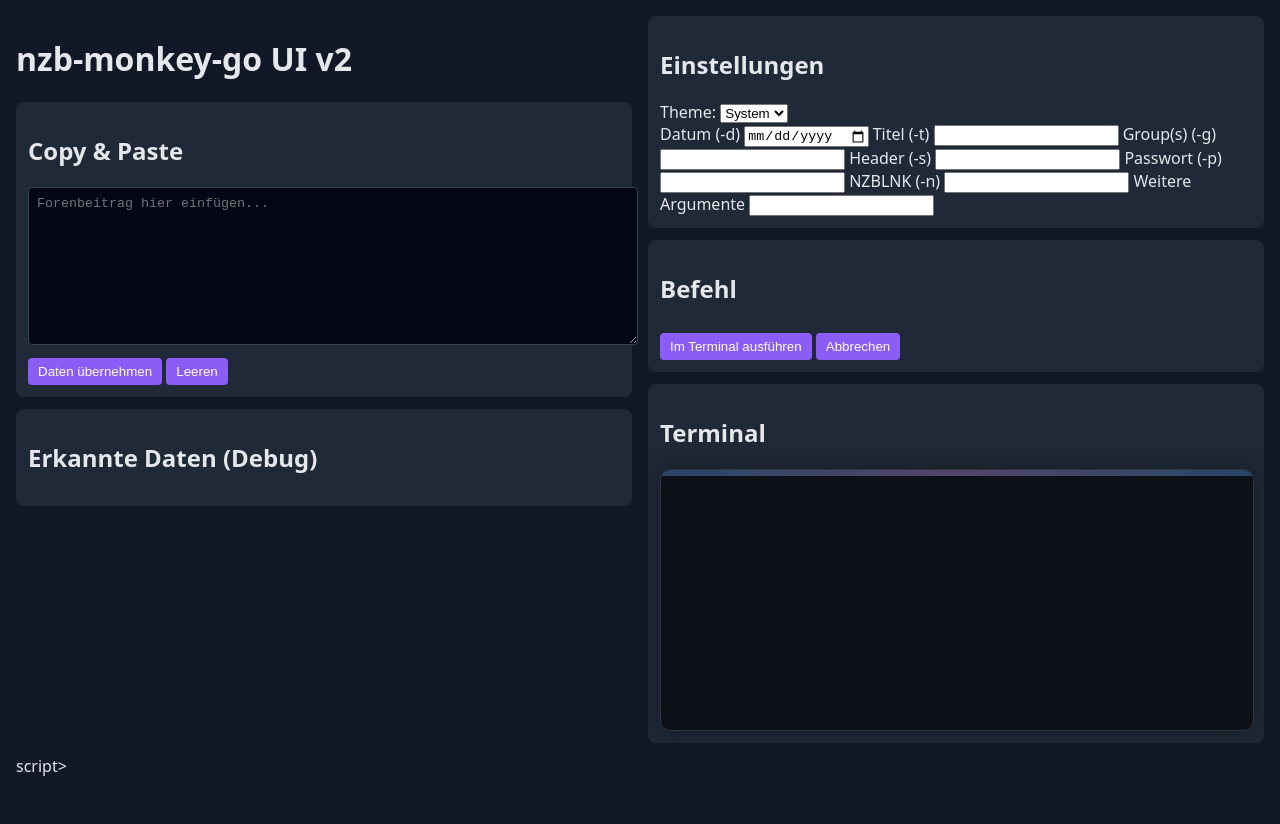
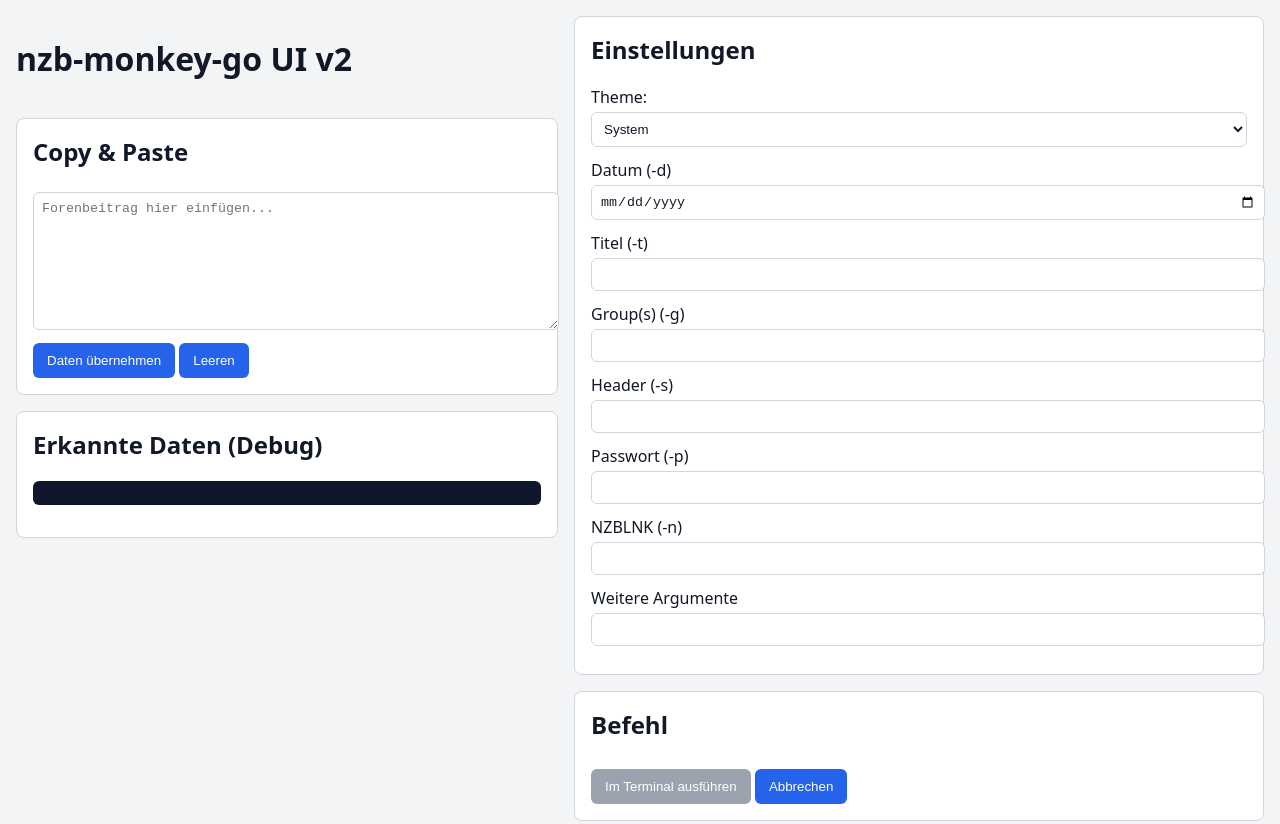
Before and after one commit to URBANsUNITED/NZB-Monkey-Go-UI, a website with bundled scripts: page public/index.html in a window 1280 px wide. Shown: the top 824 px of the page. Before the commit the page ends 800 px from the top, so only its background shows below. Built offline with nearby package versions, Linux system fonts and the light colour scheme; a script that the page names is missing.

Commit message:
Refactor CSS variables and layout styles

```diff
--- a/public/styles.css
+++ b/public/styles.css
@@ -1,120 +1,140 @@
+/* ------------------------------------------------------------
+   GLOBAL
+------------------------------------------------------------ */
+
 :root {
-  --bg: #111827;
-  --fg: #e5e7eb;
-  --panel: #1f2937;
-  --accent: #8b5cf6;
+  --bg: #f3f4f6;
+  --panel-bg: #ffffff;
+  --text: #111827;
+  --border: #d1d5db;
 }
 
-/* Light */
-:root[data-theme="light"] {
-  --bg: #f9fafb;
-  --fg: #111827;
-  --panel: #ffffff;
+[data-theme="dark"] {
+  --bg: #0f172a;
+  --panel-bg: #1e293b;
+  --text: #e2e8f0;
+  --border: #334155;
 }
 
-/* Dark */
-:root[data-theme="dark"] {
-  --bg: #111827;
-  --fg: #e5e7eb;
-  --panel: #1f2937;
-}
-
-/* Dracula */
-:root[data-theme="dracula"] {
+[data-theme="dracula"] {
   --bg: #282a36;
-  --fg: #f8f8f2;
-  --panel: #44475a;
-}
-
-/* System */
-@media (prefers-color-scheme: dark) {
-  :root[data-theme="system"] {
-    --bg: #111827;
-    --fg: #e5e7eb;
-    --panel: #1f2937;
-  }
+  --panel-bg: #343746;
+  --text: #f8f8f2;
+  --border: #44475a;
 }
 
 body {
   margin: 0;
-  padding: 16px;
+  padding: 0;
   font-family: system-ui, sans-serif;
   background: var(--bg);
-  color: var(--fg);
+  color: var(--text);
 }
+
+/* ------------------------------------------------------------
+   LAYOUT
+------------------------------------------------------------ */
 
 .layout {
   display: grid;
-  grid-template-columns: 1fr 1fr;
+  grid-template-columns: 1.1fr 1.4fr;
+  gap: 16px;
+  padding: 16px;
+}
+
+.left, .right {
+  display: flex;
+  flex-direction: column;
   gap: 16px;
 }
 
-/* Mobile: untereinander */
-@media (max-width: 900px) {
-  .layout {
-    grid-template-columns: 1fr;
-  }
+/* ------------------------------------------------------------
+   PANELS
+------------------------------------------------------------ */
 
-  .left, .right {
-    width: 100%;
-  }
+.panel {
+  background: var(--panel-bg);
+  border: 1px solid var(--border);
+  border-radius: 8px;
+  padding: 16px;
 }
 
+.panel h2 {
+  margin-top: 0;
+}
 
-.panel {
-  background: var(--panel);
-  border-radius: 8px;
-  padding: 12px;
+/* ------------------------------------------------------------
+   INPUTS
+------------------------------------------------------------ */
+
+label {
+  display: block;
   margin-bottom: 12px;
 }
 
-textarea#rawText {
+input, textarea, select {
   width: 100%;
-  height: 140px;
+  padding: 8px;
+  margin-top: 4px;
+  border-radius: 6px;
+  border: 1px solid var(--border);
+  background: var(--panel-bg);
+  color: var(--text);
+}
+
+textarea {
   resize: vertical;
-  font-family: monospace;
-  background: #020617;
-  color: #e5e7eb;
-  border-radius: 4px;
-  border: 1px solid #374151;
-  padding: 8px;
+  min-height: 120px;
 }
 
 button {
-  margin-top: 8px;
-  padding: 6px 10px;
-  border-radius: 4px;
+  padding: 10px 14px;
   border: none;
-  background: var(--accent);
+  border-radius: 6px;
+  background: #2563eb;
   color: white;
   cursor: pointer;
+  margin-top: 8px;
 }
 
-#terminal {
-  width: 100%;
-  height: 260px;
-  background: #020617;
-  border-radius: 4px;
-  overflow: hidden;
-}
-@media (max-width: 900px) {
-  #terminal {
-    height: 200px;
-  }
+button:disabled {
+  background: #9ca3af;
+  cursor: not-allowed;
 }
 
-/* --- Terminal Styling Upgrade --- */
+/* ------------------------------------------------------------
+   DEBUG
+------------------------------------------------------------ */
+
+#debugJson {
+  background: #0f172a;
+  color: #e2e8f0;
+  padding: 12px;
+  border-radius: 6px;
+  overflow-x: auto;
+  font-size: 14px;
+}
+
+#debugErrors {
+  color: #dc2626;
+  margin-top: 8px;
+}
+
+/* ------------------------------------------------------------
+   TERMINAL (AUFGEHÜBSCHT)
+------------------------------------------------------------ */
 
 #terminal {
-  background: #0d1117;              /* GitHub Dark */
+  background: #0d1117;
   border-radius: 10px;
   border: 1px solid #30363d;
   box-shadow: 0 0 25px rgba(0,0,0,0.35);
   overflow: hidden;
   position: relative;
+  height: 260px;
 }
 
-/* Glow-Effekt oben */
+/* Glow-Leiste oben */
 #terminal::before {
   content: "";
   position: absolute;
@@ -126,7 +146,7 @@ button {
   opacity: 0.35;
 }
 
-/* Terminal-Scrollbars schöner */
+/* Scrollbars */
 .xterm-viewport::-webkit-scrollbar {
   width: 8px;
 }
@@ -140,44 +160,26 @@ button {
   background: #484f58;
 }
 
+/* ------------------------------------------------------------
+   RESPONSIVE
+------------------------------------------------------------ */
 
-.error-border {
-  border: 1px solid #dc2626 !important; /* rot */
-  box-shadow: 0 0 0 1px rgba(220, 38, 38, 0.3);
+@media (max-width: 900px) {
+  .layout {
+    grid-template-columns: 1fr;
+  }
+
+  textarea#rawText {
+    height: 200px;
+  }
+
+  #terminal {
+    height: 200px;
+  }
 }
 
-#errorList,
-#debugErrors {
-  list-style: none;
-  padding-left: 0;
-  margin: 0.25rem 0 0;
-}
-
-.error-text {
-  color: #dc2626;
-  font-size: 0.85rem;
-}
-
-.error-border {
-  border: 1px solid #dc2626 !important;
-  box-shadow: 0 0 0 1px rgba(220, 38, 38, 0.3);
-}
-
-.error-text {
-  color: #dc2626;
-  font-size: 0.85rem;
-}
-button.full {
-  width: 100%;
-}
-
-@media (max-width: 900px) {
-  label {
-    display: block;
-    margin-bottom: 12px;
-  }
-
-  label input {
-    margin-top: 4px;
+@media (max-width: 600px) {
+  #terminal {
+    height: 160px;
   }
 }
```
